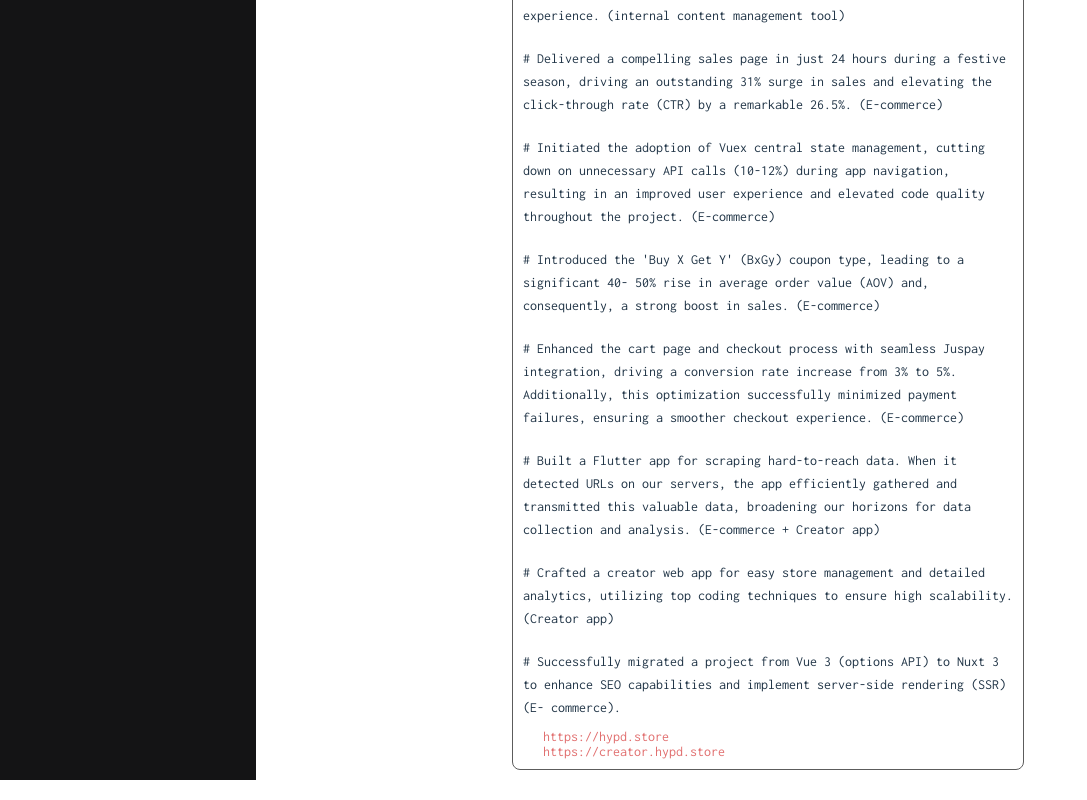
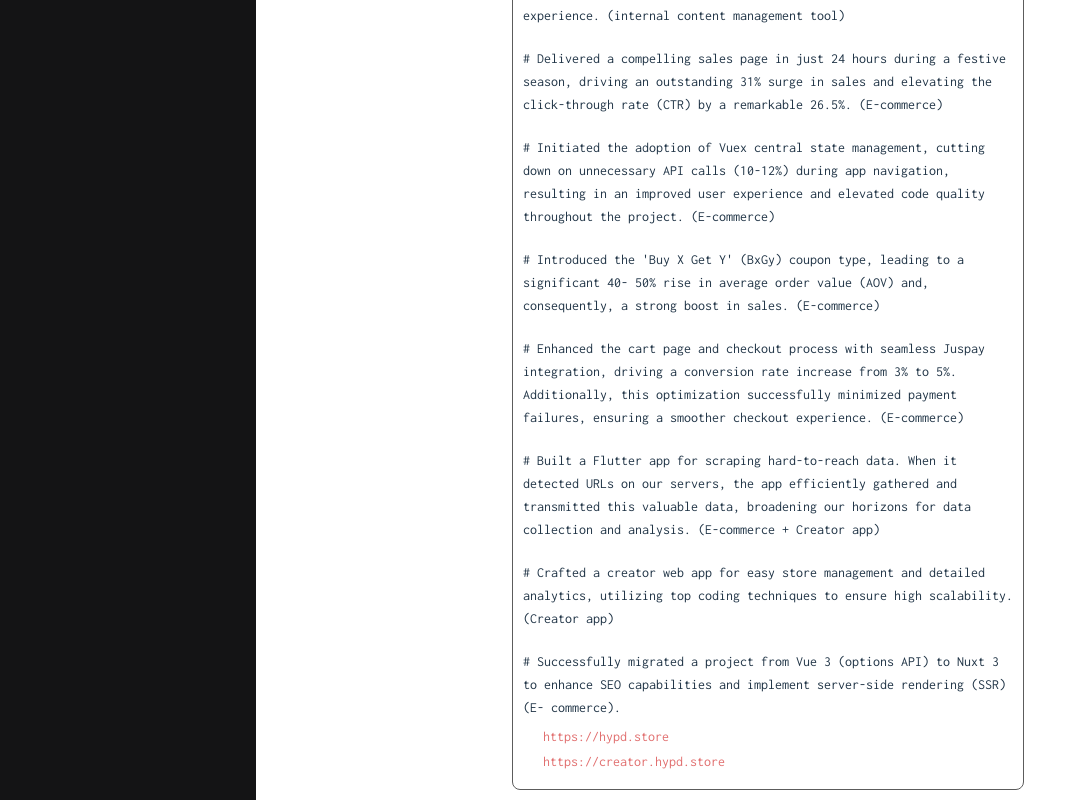
Before and after one commit to jesswin/portfolio, a React (Vite) app: page /experience/industry in a window 1280 px wide. Shown: the part 407-1207 px from the top of the page, without its empty margins (0-1087 px from the left). Built offline with nearby package versions, Linux system fonts and the light colour scheme.

Commit message:
style: addded margins

```diff
--- a/src/components/Company.module.css
+++ b/src/components/Company.module.css
@@ -46,6 +46,7 @@
   align-items: center;
   cursor: pointer;
   color: rgb(225, 111, 111);
+  margin: 10px 0;
 }
 
 .tasks {
```
